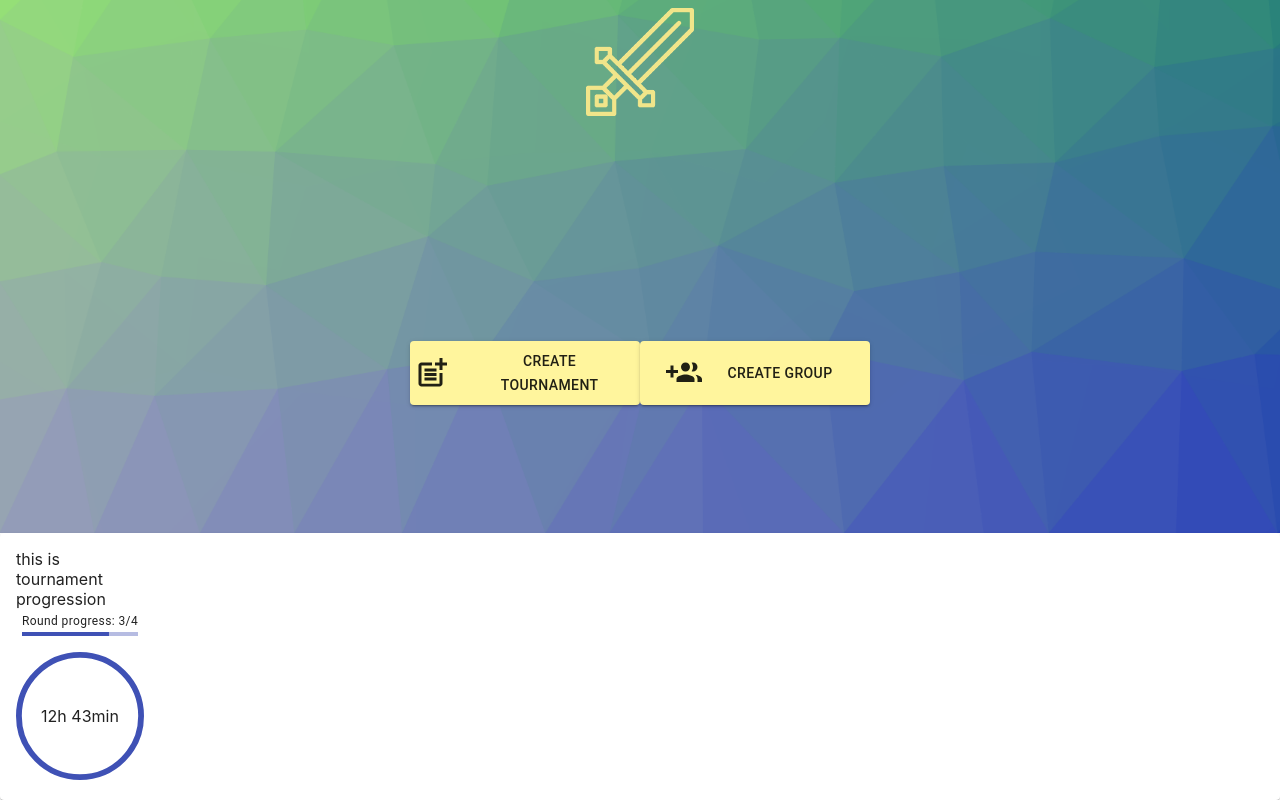
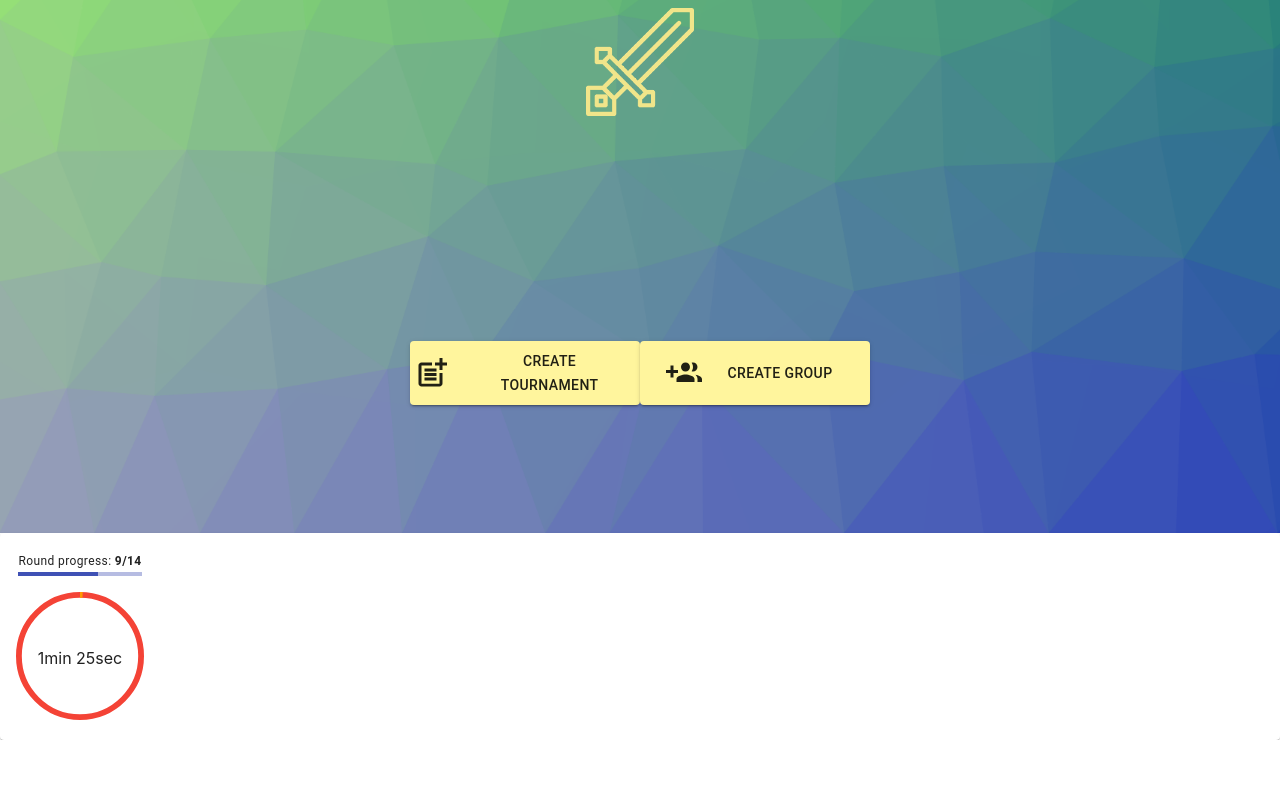
Before and after one commit to Noble-Hamsters-GUPB/GUPB-manager-front, a React (Create React App) app: page /tournament_details in a window 1280 px wide. Shown: the part 267-1067 px from the top of the page. After the commit the page ends 1007 px from the top, so only its background shows below. Built offline with nearby package versions, Linux system fonts and the light colour scheme.

Commit message:
Round progress component done

```diff
--- a/src/Components/tournament-progression/index.tsx
+++ b/src/Components/tournament-progression/index.tsx
@@ -1,16 +1,58 @@
-import {FC} from "react";
+import {FC, useState, useEffect} from "react";
 import styles from "./styles.module.css"
-import {Box, CircularProgress, LinearProgress, Paper, Typography} from "@material-ui/core";
+import {Box, CircularProgress, createStyles, LinearProgress, makeStyles, Paper, Typography, Theme} from "@material-ui/core";
+import {green, orange, red, yellow} from "@material-ui/core/colors";
 
+const useStyles = makeStyles((theme) =>
+    createStyles({
+        secondsProgress: {
+            color: red[500],
+        },
+        minutesProgress: {
+            color: orange[500]
+        },
+        hoursProgress: {
+            color: yellow[500]
+        },
+    })
+)
 export const TournamentProgression: FC = (props) => {
+    const classes = useStyles()
 
+    const [round, setRound] = useState(9) //TODO: Zapiąć z gotowym turniejem jak będzie
+
+    const [maxRounds, setMaxRounds] = useState(14) //TODO: Zapiąć z gotowym turniejem jak będzie
+
+    const [time, setTime] = useState(90) //TODO: Zapiąć z gotowym turniejem jak będzie
+
+    useEffect(() => {
+        const timer = setInterval(() => {
+            setTime((prevTime) => (prevTime >= 0 ? prevTime - 1 : 0))
+        }, 1000)
+        return () => {
+            clearInterval(timer)
+        }
+    }, [])
+
+    const formatTime = (time:number) =>{
+        if(time>24*3600){
+            return Math.floor(time/(24*3600)) + "d " + Math.round(time%(24*3600)/(3600)) + "h"
+        }else if(time>3600){
+            return Math.floor(time/3600) + "h " + Math.round(time%3600/(60)) + "min"
+        }else if(time>60){
+            return Math.floor(time/(60)) + "min " + time%60 + "sec"
+        }else if(time>0){
+            return time + "sec"
+        }else{
+            return "Running..."
+        }
+    }
 
     return <Paper>
         <Box
             padding={"1em"}
             width={"8em"}
         >
-            this is tournament progression
             <Box
                 className={styles.roundProgress}
                 paddingBottom={"1em"}
@@ -20,12 +62,24 @@ export const TournamentProgression: FC = (props) => {
             >
 
                 <Box>
-                    <Typography variant={"caption"}>Round progress: 3/4</Typography>
-                    <LinearProgress variant={"determinate"} color={"primary"} value={75}/>
+                    <Typography variant={"caption"}>Round progress: <b>{round}/{maxRounds}</b></Typography>
+                    <LinearProgress variant={"determinate"} color={"primary"} value={round/maxRounds*100}/>
                 </Box>
             </Box>
             <Box position={"relative"} display={"inline-flex"}>
-                <CircularProgress variant={"determinate"} size={"8em"} thickness={2} value={100}/>
+                <Box position={"absolute"}>
+                    <CircularProgress className={classes.secondsProgress} variant={time > 0 ? "determinate" : "indeterminate"} size={"8em"} thickness={2}
+                                      value={Math.min(Math.max(time/0.6, 0), 100)}/>
+                </Box>
+                <Box position={"absolute"} visibility={time <= 0? "hidden" : "visible"}>
+                    <CircularProgress className={classes.minutesProgress} variant={"determinate"} size={"8em"} thickness={2}
+                                      value={Math.min(Math.max((time-60)/36, 0), 100)}/>
+                </Box>
+                <Box visibility={time <= 0? "hidden" : "visible"}>
+                    <CircularProgress className={classes.hoursProgress} variant={"determinate"} size={"8em"} thickness={2}
+                                      value={Math.min(Math.max((time-3600)/(24 * 36), 0), 100)}/>
+                </Box>
+
                 <Box
                     position={"absolute"}
                     display={"flex"}
@@ -36,7 +90,7 @@ export const TournamentProgression: FC = (props) => {
                     bottom={0}
                     right={0}
                 >
-                    {"12h 43min"}
+                    {formatTime(time)}
                 </Box>
             </Box>
 
```
